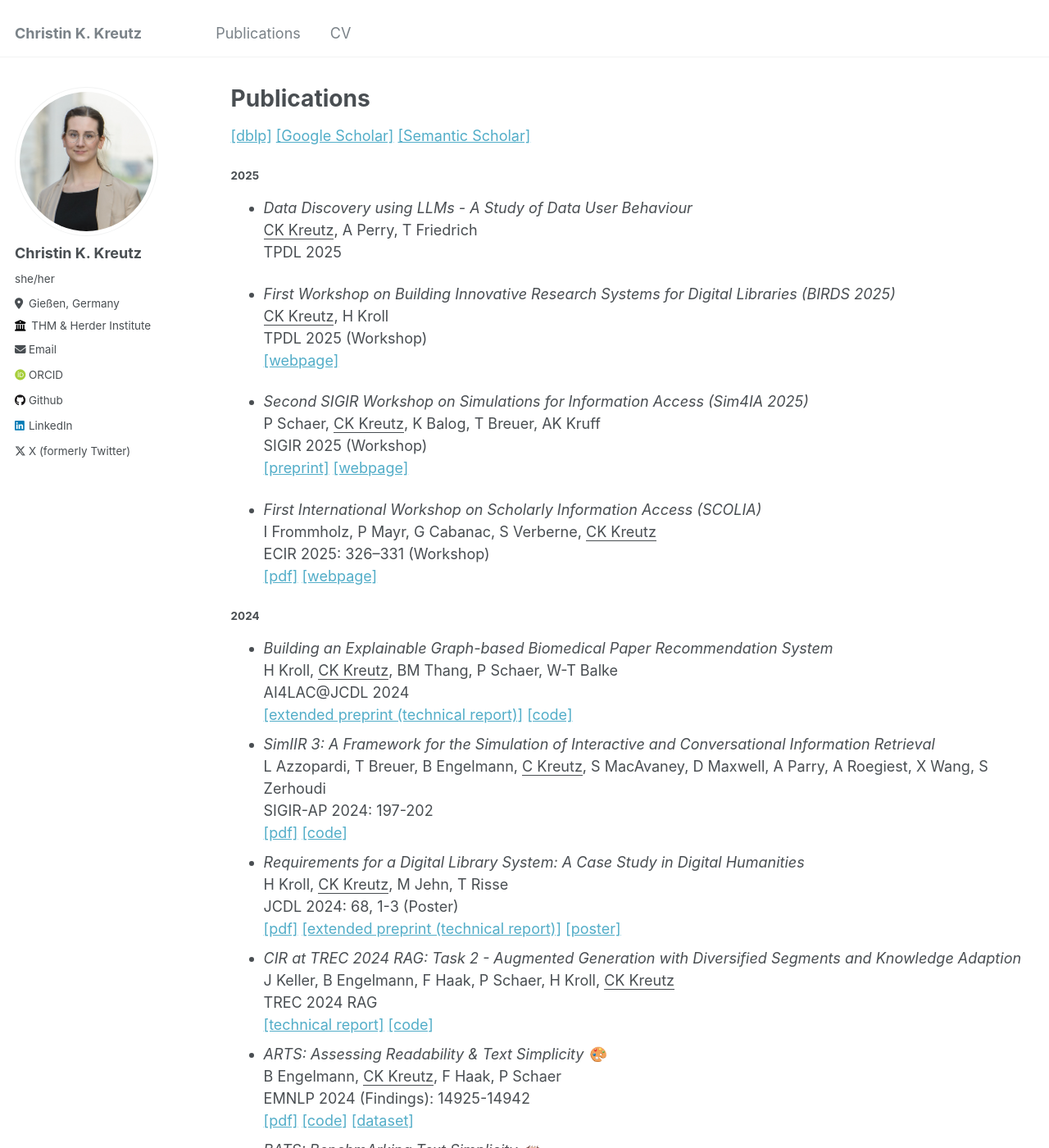
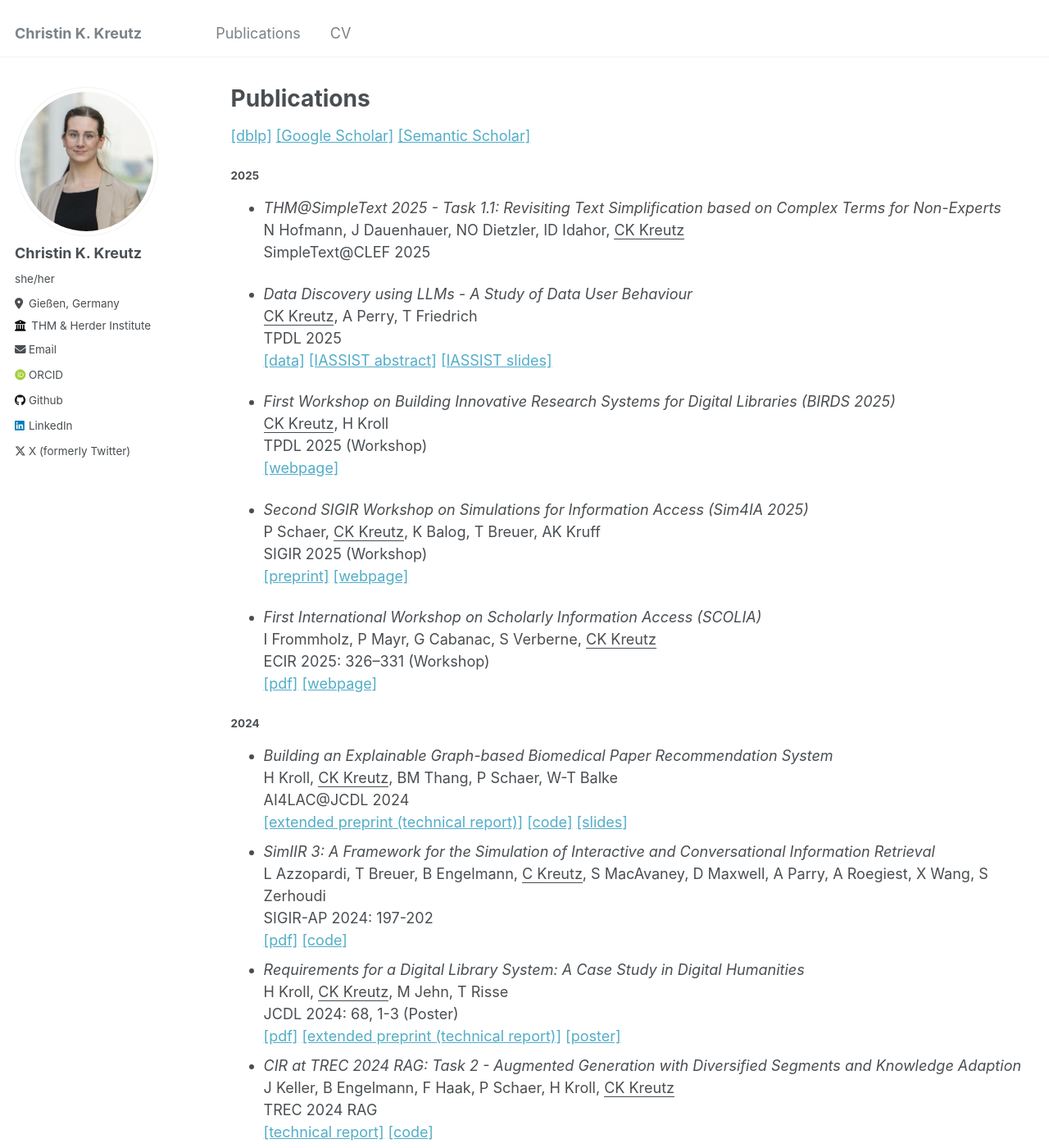
Before and after one commit to kreutzch/kreutzch.github.io, a Jekyll site: the page built from _pages/publications.md, in a window 1280 px wide and 1400 px high. Shown: the whole window at 82% size. Built offline with Jekyll 4.4.1, drawn with Linux system fonts in a browser that asks for light colours; some web fonts are replaced; some of the changed text lies outside the part shown.

Commit message:
simpletext'25 added

```diff
--- a/_pages/publications.md
+++ b/_pages/publications.md
@@ -8,9 +8,14 @@ author_profile: True
 <a href="https://dblp.org/pid/k/ck">[dblp]</a> <a href="https://scholar.google.de/citations?user=dEIZFJUAAAAJ">[Google Scholar]</a> <a href="https://www.semanticscholar.org/author/Christin-Katharina-Kreutz/46351484">[Semantic Scholar]</a>
 
 ##### 2025
+- *THM@SimpleText 2025 - Task 1.1: Revisiting Text Simplification based on Complex Terms for Non-Experts*\\
+N Hofmann, J Dauenhauer, NO Dietzler, ID Idahor, <u>CK Kreutz</u>\\
+SimpleText@CLEF 2025
+
 - *Data Discovery using LLMs - A Study of Data User Behaviour*\\
 <u>CK Kreutz</u>, A Perry, T Friedrich\\
-TPDL 2025
+TPDL 2025 \\
+[[data]](https://search.gesis.org/research_data/ZA8800?doi=10.4232/1.14529) [[IASSIST abstract]](https://www.openconf.org/iassist2025/modules/request.php?module=oc_program&action=summary.php&id=48) [[IASSIST slides]](https://zenodo.org/records/15687476)
 
 - *First Workshop on Building Innovative Research Systems for Digital Libraries (BIRDS 2025)*\\
 <u>CK Kreutz</u>, H Kroll\\
@@ -36,6 +41,7 @@ H Kroll, <u>CK Kreutz</u>, BM Thang, P Schaer, W-T Balke\\
 AI4LAC@JCDL 2024\\
 [[extended preprint (technical report)]](https://arxiv.org/abs/2412.15229)
 [[code]](https://github.com/HermannKroll/NarrativeRecommender)
+[[slides]](https://www.hkroll.de/presentation/2024_12_JCDL2024AI4LAC%20Graph-based%20Paper%20Recommendation.pdf)
 - *SimIIR 3: A Framework for the Simulation of Interactive and Conversational Information Retrieval*\\
 L Azzopardi, T Breuer, B Engelmann, <u>C Kreutz</u>, S MacAvaney, D Maxwell, A Parry, A Roegiest, X Wang, S Zerhoudi\\
 SIGIR-AP 2024: 197-202\\
@@ -104,6 +110,10 @@ TPDL 2023: 31–46\\
 [[pdf]](https://link.springer.com/chapter/10.1007/978-3-031-43849-3_4)
 [[preprint]](https://arxiv.org/pdf/2307.09203.pdf)
 [[code]](https://github.com/HermannKroll/AspectDrivenNewsStructuring)
+[[slides]](https://www.hkroll.de/presentation/2023_09_TPDL2023-Aspect-Driven%20News%20Structuring.pdf)
+[[wikiworkshop pdf]](https://www.hkroll.de/pdf/WikiWorkshop2024_AspectDrivenStructuring.pdf)
+[[wikiworkshop presentation]](https://www.youtube.com/watch?v=P6kJVeVr99A)
+[[wikiworkshop slided]](https://www.hkroll.de/presentation/2024_06_WikiWorkshop2024-Aspect-DrivenNewsStructuring.pdf)
 - *Text Simplification of Scientific Texts for Non-Expert Readers*\\
 B Engelmann, F Haak, <u>CK Kreutz</u>, N Nikzad Khasmakhi, P Schaer\\
 SimpleText@CLEF 2023: 2987-2998\\
@@ -125,6 +135,7 @@ JCDL 2023: 143-154\\
 [[pdf]](https://ieeexplore.ieee.org/document/10266304)
 [[preprint]](https://arxiv.org/pdf/2304.07604.pdf)
 [[presentation]](https://youtu.be/FxkrcI7DROs)
+[[slides]](https://www.hkroll.de/presentation/2023_06_28_JCDL2023-Domain-Aware%20Narrative%20Retrieval.pdf)
 - *Bibliometric Data Fusion for Biomedical Information Retrieval*\\
 T Breuer, <u>CK Kreutz</u>, P Schaer, D Tunger\\
 JCDL 2023: 107-118\\
```
